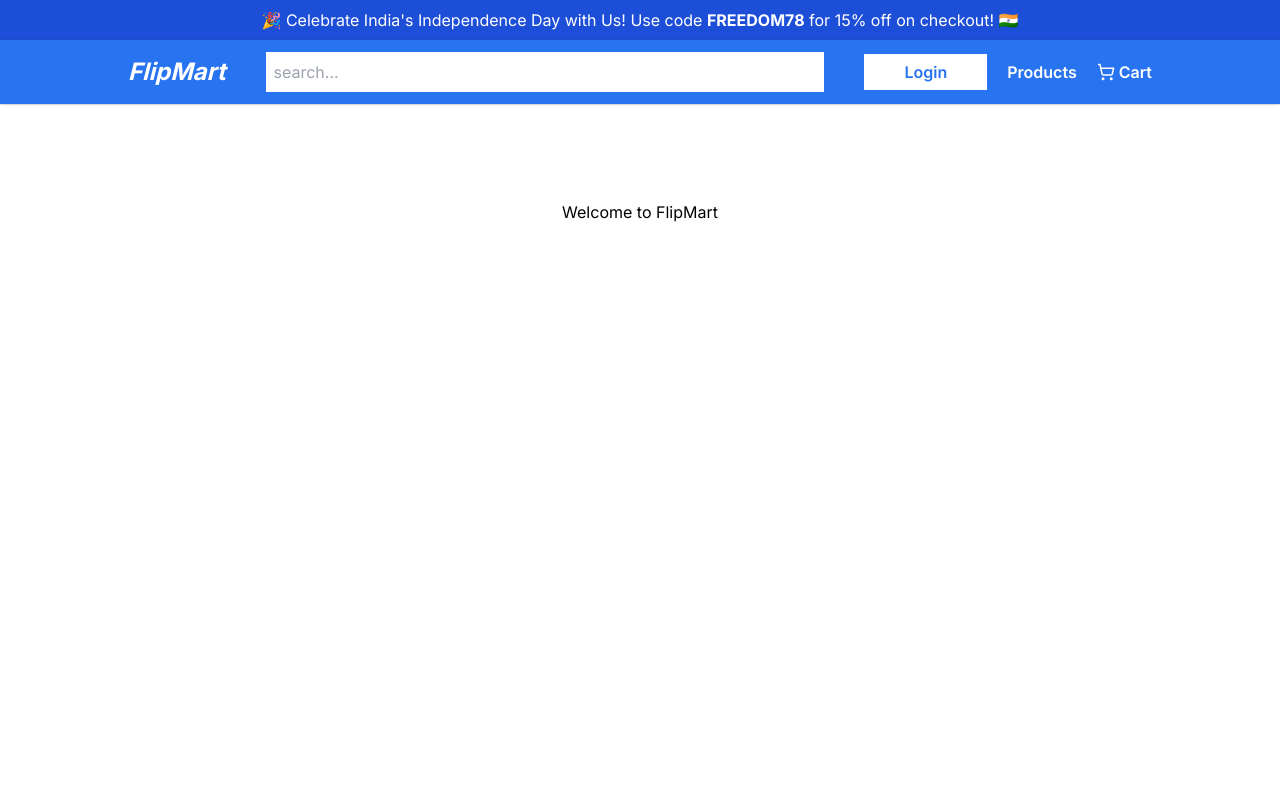
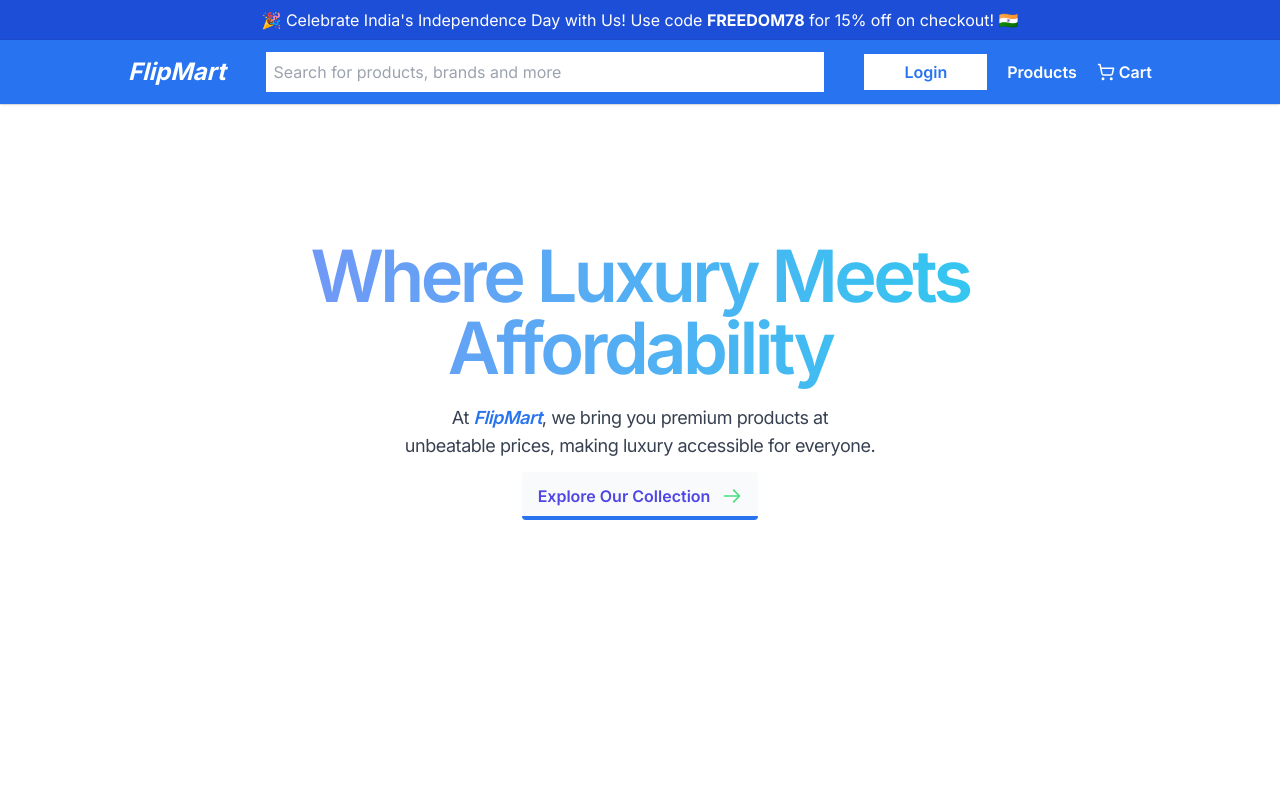
Before and after one commit to karthik-mohan23/next-ecom, a Next.js app: page / in a window 1280 px wide. Shown: the top 800 px of the page. Built offline with nearby package versions, Linux system fonts and the light colour scheme.

Commit message:
styled home page

```diff
--- a/src/app/page.tsx
+++ b/src/app/page.tsx
@@ -1,7 +1,59 @@
+import Link from "next/link";
+
 export default function Home() {
   return (
-    <main className="flex min-h-screen flex-col items-center justify-between p-24">
-      <h1>Welcome to FlipMart</h1>
+    <main className="flex min-h-[90vh] flex-col items-center justify-between pt-24 md:pt-32">
+      <div className="mx-auto space-y-3">
+        <h1 className="bg-gradient-to-r from-indigo-400 to-cyan-400 bg-clip-text text-transparent  relative   pt-5 mx-auto md:px-4 md:py-2 tracking-tighter  text-center font-semibold md:text-7xl lg:text-7xl sm:text-7xl text-5xl">
+          Where Luxury Meets Affordability
+        </h1>
+        <p className="max-w-sm md:max-w-xl mx-auto text-balance  text-base tracking-tight text-gray-700  text-center md:text-lg ">
+          At{" "}
+          <span className="italic text-brand-color font-semibold">
+            FlipMart
+          </span>
+          , we bring you premium products at unbeatable prices, making luxury
+          accessible for everyone.
+        </p>
+        <div className="flex justify-center">
+          <Link
+            href="/products"
+            className="relative inline-flex items-center justify-start py-3 pl-4 pr-12 overflow-hidden font-semibold text-indigo-600 transition-all duration-150 ease-in-out rounded hover:pl-10 hover:pr-6 bg-gray-50 group">
+            <span className="absolute bottom-0 left-0 w-full h-1 transition-all duration-150 ease-in-out bg-brand-color group-hover:h-full"></span>
+            <span className="absolute right-0 pr-4 duration-200 ease-out group-hover:translate-x-12">
+              <svg
+                className="w-5 h-5 text-green-400"
+                fill="none"
+                stroke="currentColor"
+                viewBox="0 0 24 24"
+                xmlns="http://www.w3.org/2000/svg">
+                <path
+                  stroke-linecap="round"
+                  stroke-linejoin="round"
+                  stroke-width="2"
+                  d="M14 5l7 7m0 0l-7 7m7-7H3"></path>
+              </svg>
+            </span>
+            <span className="absolute left-0 pl-2.5 -translate-x-12 group-hover:translate-x-0 ease-out duration-200">
+              <svg
+                className="w-5 h-5 text-[#ffe500]"
+                fill="none"
+                stroke="currentColor"
+                viewBox="0 0 24 24"
+                xmlns="http://www.w3.org/2000/svg">
+                <path
+                  stroke-linecap="round"
+                  stroke-linejoin="round"
+                  stroke-width="2"
+                  d="M14 5l7 7m0 0l-7 7m7-7H3"></path>
+              </svg>
+            </span>
+            <span className="relative w-full text-left transition-colors duration-200 ease-in-out group-hover:text-white">
+              Explore Our Collection
+            </span>
+          </Link>
+        </div>
+      </div>
     </main>
   );
 }
--- a/src/components/header.tsx
+++ b/src/components/header.tsx
@@ -16,7 +16,7 @@ function Header() {
         <div className="w-full hidden sm:block">
           <input
             type="text"
-            placeholder="search..."
+            placeholder="Search for products, brands and more"
             className="py-2 px-2 w-full"
           />
         </div>
```
